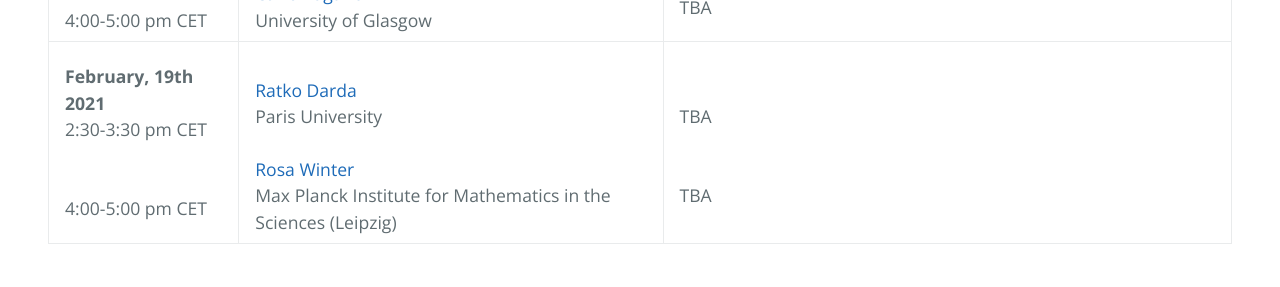
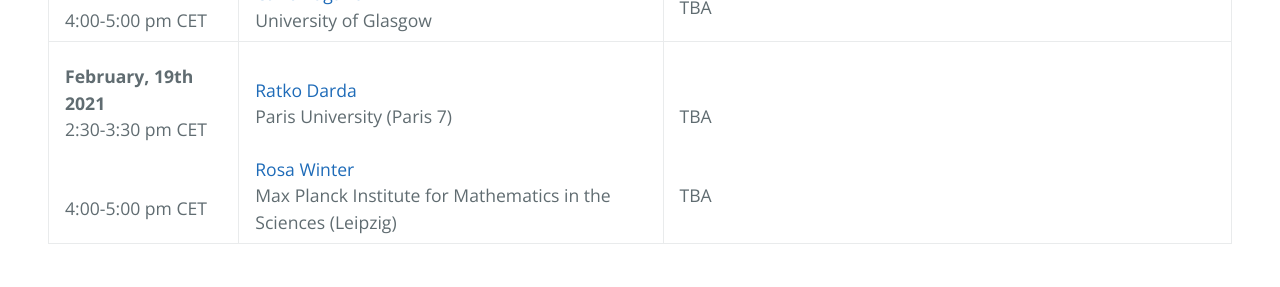
Before and after one commit to zoom-on-rational-points/zoom-on-rational-points.github.io, a Jekyll site: the page built from index.md, in a window 1280 px wide and 900 px high, scrolled down 1051 px. Shown: the part 156-443 px from the top of the window. Built offline with Jekyll 4.4.1, drawn with Linux system fonts in a browser that asks for light colours; our own code applies the rules of GitHub Pages for plain Markdown files.

Commit message:
Update index.md

```diff
--- a/index.md
+++ b/index.md
@@ -15,7 +15,7 @@
 |:------------|:--------------|:------|
 | **December 11th, 2020** <br>2:30-3:30 pm CET <br><br> <br> 4:00-5:00 pm CET <br>| <br><a href="https://www.imo.universite-paris-saclay.fr/~colliot/">Jean-Louis Colliot-Thélène</a> <br> CNRS and Paris-Saclay University (Orsay) <br><br>  <a href="https://www.math.wisc.edu/~ellenber/"> Jordan Ellenberg </a> <br> UW Madison| <br><a href="https://zoom-on-rational-points.github.io/abstractCT">Jumps in the rank of the Mordell-Weil group</a> / <a href="https://zoom-on-rational-points.github.io/resumeCT">Sauts du rang du groupe de Mordell-Weil</a> <br><a href="slidesCT.pdf" style="font-weight:bold">Slides</a> (in French) and <a href="https://www.youtube.com/watch?v=BMyr5qWhbhg&t=38s&ab_channel=EfthymiosSofos" style="font-weight:bold">recording of the talk</a><br><br><a href="https://zoom-on-rational-points.github.io/abstractJE">Some questions around counting rational points on stacks</a><br><a href="slidesJE.pdf" style="font-weight:bold">Slides</a> and <a href="https://www.youtube.com/watch?v=lQ9vtUhit_Y&ab_channel=EfthymiosSofos" style="font-weight:bold">recording of the talk</a>|
 | **January 15th, 2021** <br>2:30-3:30 pm CET <br><br> <br> 4:00-5:00 pm CET <br>| <br><a href ="http://www-personal.umich.edu/~ytchan/">Stephanie Chan</a> <br> University of Michigan <br><br>  <a href="http://guests.mpim-bonn.mpg.de/carlo.pagano90/"> Carlo Pagano </a> <br> University of Glasgow| <br>TBA <br><br><br>TBA<br>|
-| **February, 19th 2021** <br>2:30-3:30 pm CET <br><br> <br> 4:00-5:00 pm CET <br>| <br><a href ="https://webusers.imj-prg.fr/ratko.darda">Ratko Darda</a> <br> Paris University <br><br>   <a href="https://personal-homepages.mis.mpg.de/winter/">Rosa Winter</a> <br>Max Planck Institute for Mathematics in the Sciences (Leipzig) | <br>TBA <br><br><br>TBA<br>|
+| **February, 19th 2021** <br>2:30-3:30 pm CET <br><br> <br> 4:00-5:00 pm CET <br>| <br><a href ="https://webusers.imj-prg.fr/ratko.darda">Ratko Darda</a> <br> Paris University (Paris 7) <br><br>   <a href="https://personal-homepages.mis.mpg.de/winter/">Rosa Winter</a> <br>Max Planck Institute for Mathematics in the Sciences (Leipzig) | <br>TBA <br><br><br>TBA<br>|
 
 
 # Mailing list
```
